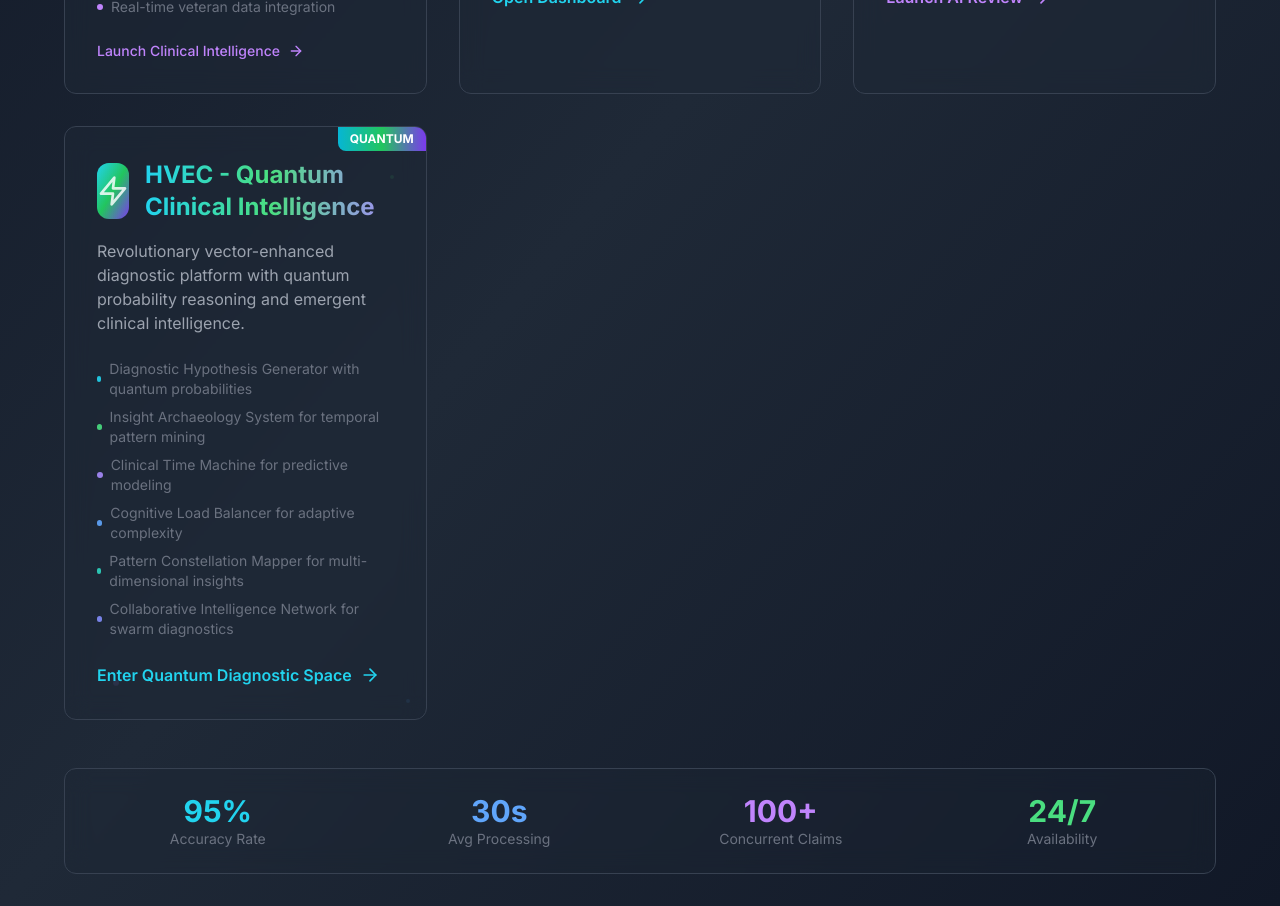
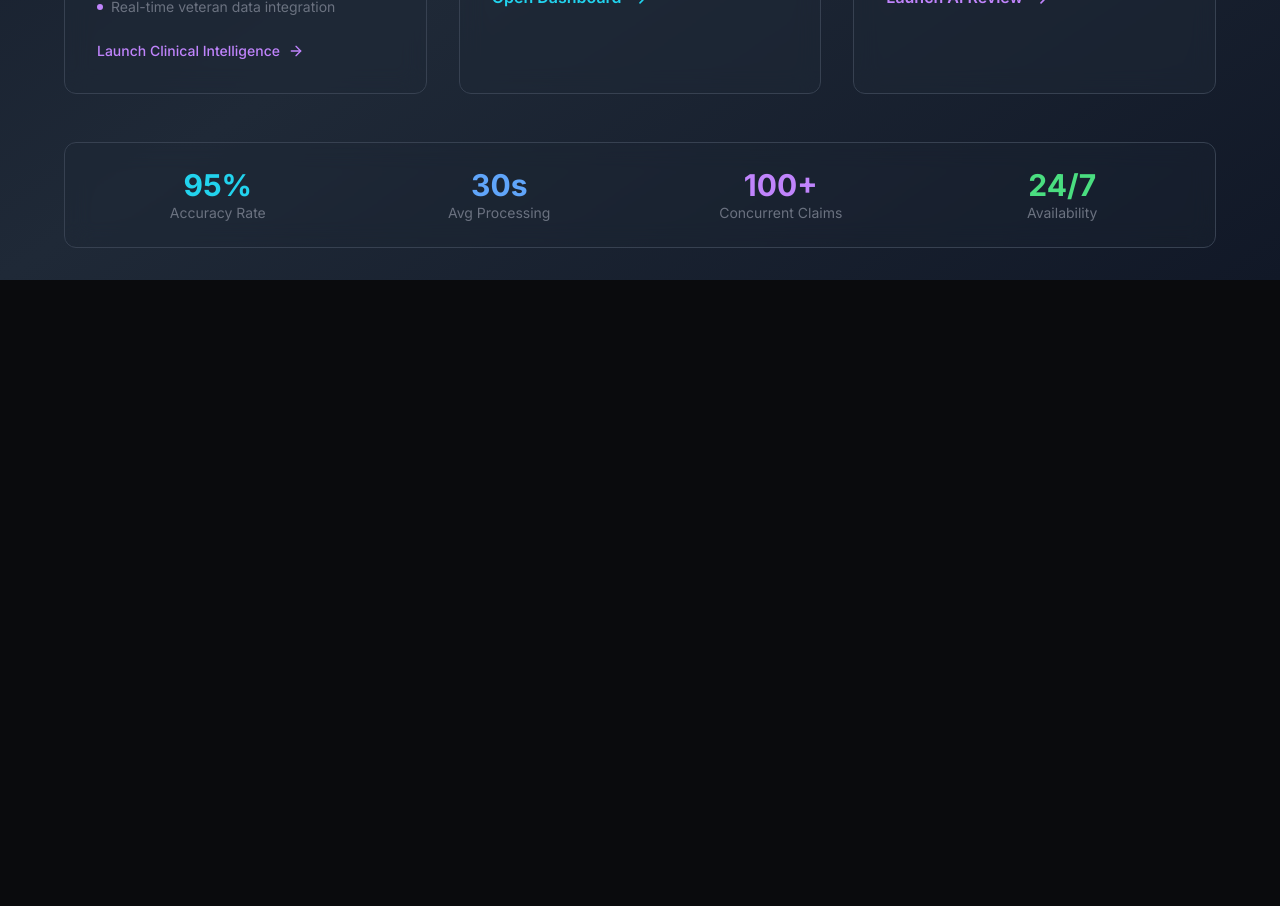
Before and after one commit to Skinz1434/SkinzAI-HENRY, a Next.js app: page / in a window 1280 px wide. Shown: the part 600-1506 px from the top of the page. After the commit the page ends 880 px from the top, so only its background shows below. Built offline with nearby package versions, Linux system fonts and the light colour scheme.

Commit message:
removed hvec duplicate feautre card

```diff
--- a/app/page.tsx
+++ b/app/page.tsx
@@ -144,74 +144,6 @@ export default function Home() {
               <ArrowRight className="w-5 h-5 group-hover:translate-x-1 transition-transform" />
             </div>
           </div>
-
-          {/* HVEC Card */}
-          <div
-            onClick={() => {
-              console.log('Clicking HVEC card');
-              window.location.href = '/hvec';
-            }}
-            className="bg-gray-800/50 backdrop-blur-md rounded-xl p-8 border border-gray-700 hover:border-cyan-400/70 transition-all cursor-pointer group relative overflow-hidden z-10"
-            style={{ pointerEvents: 'auto' }}
-          >
-            {/* Quantum particle effects background */}
-            <div className="absolute inset-0 opacity-10 group-hover:opacity-20 transition-opacity pointer-events-none">
-              <div className="absolute top-4 left-4 w-2 h-2 bg-cyan-400 rounded-full animate-ping"></div>
-              <div className="absolute top-12 right-8 w-1 h-1 bg-green-400 rounded-full animate-pulse"></div>
-              <div className="absolute bottom-8 left-12 w-1.5 h-1.5 bg-violet-400 rounded-full animate-bounce"></div>
-              <div className="absolute bottom-4 right-4 w-1 h-1 bg-blue-400 rounded-full animate-pulse"></div>
-            </div>
-
-            <div className="absolute top-0 right-0 px-3 py-1 bg-gradient-to-r from-cyan-500 via-green-500 to-violet-600 text-white text-xs font-bold rounded-bl-lg">
-              QUANTUM
-            </div>
-
-            <div className="flex items-center gap-4 mb-4">
-              <div className="w-14 h-14 bg-gradient-to-br from-cyan-400 via-green-500 to-violet-600 rounded-xl flex items-center justify-center relative">
-                <Zap className="w-8 h-8 text-white" />
-                <div className="absolute inset-0 bg-gradient-to-br from-cyan-400/20 via-green-500/20 to-violet-600/20 rounded-xl animate-pulse"></div>
-              </div>
-              <h2 className="text-2xl font-bold bg-gradient-to-r from-cyan-400 via-green-400 to-violet-400 bg-clip-text text-transparent">
-                HVEC - Quantum Clinical Intelligence
-              </h2>
-            </div>
-
-            <p className="text-gray-400 mb-6">
-              Revolutionary vector-enhanced diagnostic platform with quantum probability reasoning and emergent clinical intelligence.
-            </p>
-
-            <ul className="space-y-2 mb-6">
-              <li className="text-sm text-gray-500 flex items-center gap-2">
-                <span className="w-1.5 h-1.5 bg-cyan-400 rounded-full animate-pulse"></span>
-                Diagnostic Hypothesis Generator with quantum probabilities
-              </li>
-              <li className="text-sm text-gray-500 flex items-center gap-2">
-                <span className="w-1.5 h-1.5 bg-green-400 rounded-full animate-pulse"></span>
-                Insight Archaeology System for temporal pattern mining
-              </li>
-              <li className="text-sm text-gray-500 flex items-center gap-2">
-                <span className="w-1.5 h-1.5 bg-violet-400 rounded-full animate-pulse"></span>
-                Clinical Time Machine for predictive modeling
-              </li>
-              <li className="text-sm text-gray-500 flex items-center gap-2">
-                <span className="w-1.5 h-1.5 bg-blue-400 rounded-full animate-pulse"></span>
-                Cognitive Load Balancer for adaptive complexity
-              </li>
-              <li className="text-sm text-gray-500 flex items-center gap-2">
-                <span className="w-1.5 h-1.5 bg-teal-400 rounded-full animate-pulse"></span>
-                Pattern Constellation Mapper for multi-dimensional insights
-              </li>
-              <li className="text-sm text-gray-500 flex items-center gap-2">
-                <span className="w-1.5 h-1.5 bg-indigo-400 rounded-full animate-pulse"></span>
-                Collaborative Intelligence Network for swarm diagnostics
-              </li>
-            </ul>
-
-            <div className="flex items-center gap-2 text-cyan-400 group-hover:text-cyan-300 transition-colors">
-              <span className="font-semibold">Enter Quantum Diagnostic Space</span>
-              <ArrowRight className="w-5 h-5 group-hover:translate-x-1 transition-transform" />
-            </div>
-          </div>
         </div>
 
         {/* Features Bar */}
```
